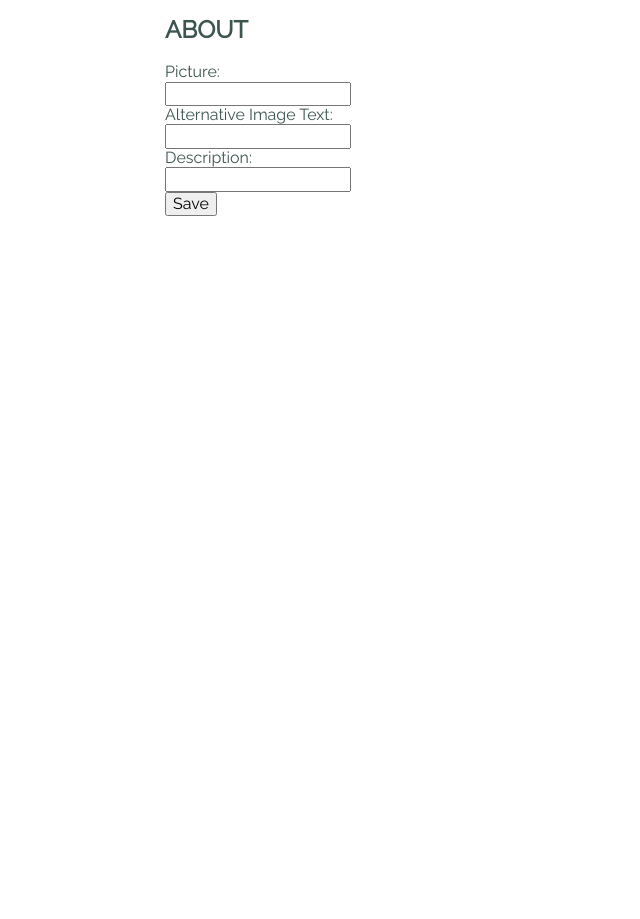
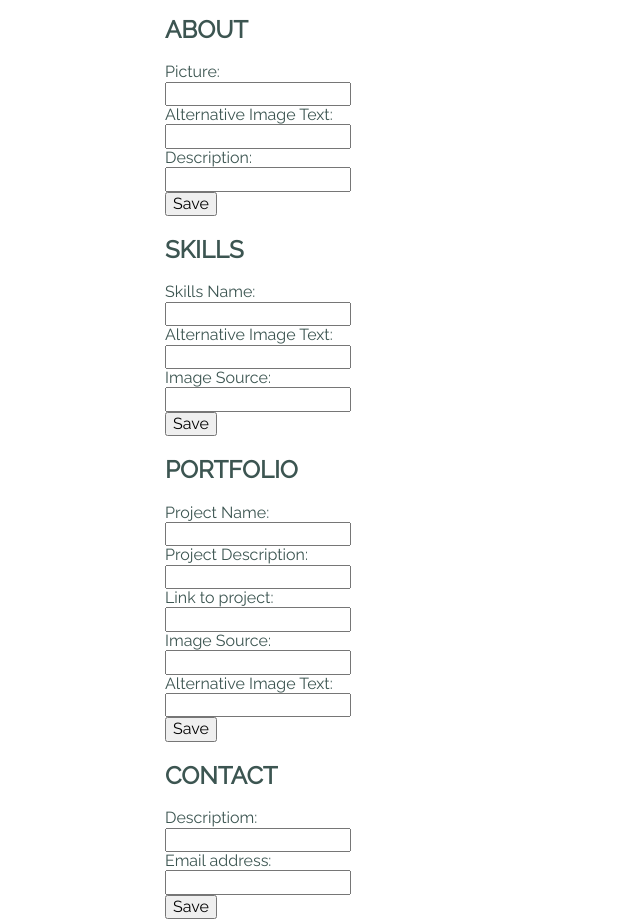
Before and after one commit to ailindoyle/Portfolio, a PHP site: page /admin.php in a window 1280 px wide. Shown: the part 530-1449 px from the top of the page, without its empty margins (0-640 px from the left). Before the commit the page ends 746 px from the top, so only its background shows below. Run offline with PHP 8.4, Linux system fonts and the light colour scheme.

Commit message:
form layout completed

```diff
--- a/admin.php
+++ b/admin.php
@@ -53,3 +53,41 @@
         <input type="submit" value="Save">
     </form>
 </div>
+<div class="container">
+    <h2>SKILLS</h2>
+    <form method="post" action="form_insert.php">
+        Skills Name:<br>
+        <input type="text" name="skillsName"><br>
+        Alternative Image Text:<br>
+        <input type="text" name="alternativeText"><br>
+        Image Source:<br>
+        <input type="text" name="imageSource"><br>
+        <input type="submit" value="Save">
+    </form>
+</div>
+<div class="container">
+    <h2>PORTFOLIO</h2>
+    <form method="post" action="form_insert.php">
+        Project Name:<br>
+        <input type="text" name="projectName"><br>
+        Project Description:<br>
+        <input type="text" name="projectDescription"><br>
+        Link to project:<br>
+        <input type="text" name="link"><br>
+        Image Source:<br>
+        <input type="text" name="imageSource"><br>
+        Alternative Image Text:<br>
+        <input type="text" name="alternativeText"><br>
+        <input type="submit" value="Save">
+    </form>
+</div>
+<div class="container">
+    <h2>CONTACT</h2>
+    <form method="post" action="form_insert.php">
+        Descriptiom:<br>
+        <input type="text" name="description"><br>
+        Email address:<br>
+        <input type="text" name="email"><br>
+        <input type="submit" value="Save">
+    </form>
+</div>
```
